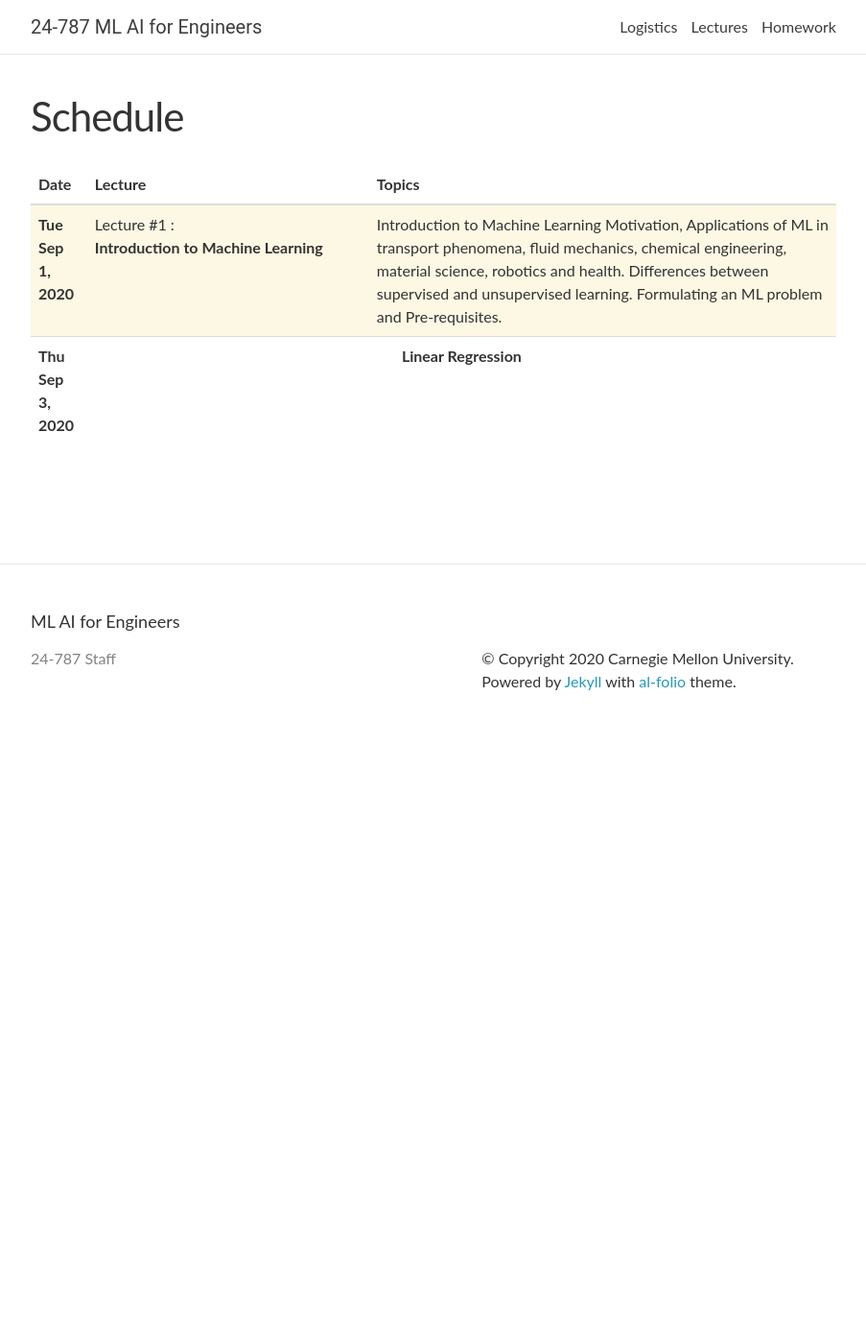
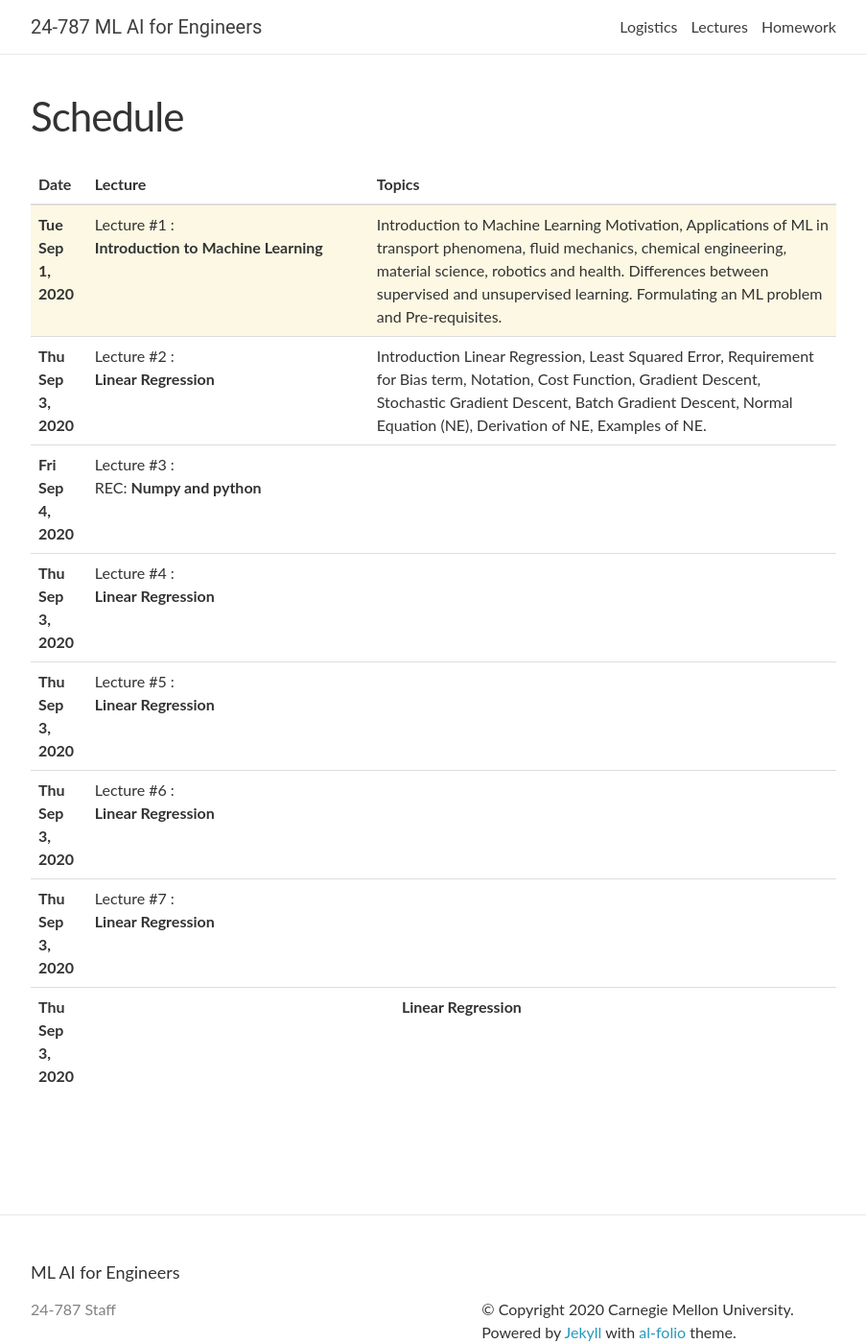
Before and after one commit to 24787ml/24787ml.github.io, a Jekyll site: the page built from _pages/lectures.md, in a window 1280 px wide and 1400 px high. Shown: the whole window at 96% size, without its empty margins (188-1091 px from the left). Built offline with Jekyll 4.4.1, drawn with Linux system fonts in a browser that asks for light colours; nearby versions of some CDN libraries; comment, search, counter and statistics services are not loaded.

Commit message:
Update lectures.yml

```diff
--- a/_data/lectures.yml
+++ b/_data/lectures.yml
@@ -13,4 +13,51 @@
     <strong>Linear Regression</strong>
   notes:
   readings:
-    Introd
+    Introduction Linear Regression, Least Squared Error, Requirement for Bias term, Notation, Cost Function, Gradient Descent, Stochastic Gradient Descent, Batch Gradient Descent, Normal Equation (NE), Derivation of NE, Examples of NE.
+
+
+- date: Fri Sep 4, 2020
+  lecturer:
+  title: >
+    REC: <strong>Numpy and python</strong>
+  notes:
+  readings:
+
+
+- date: Thu Sep 3, 2020
+  lecturer:
+  title: >
+    <strong>Linear Regression</strong>
+  notes:
+  readings:
+
+
+- date: Thu Sep 3, 2020
+  lecturer:
+  title: >
+    <strong>Linear Regression</strong>
+  notes:
+  readings:
+
+- date: Thu Sep 3, 2020
+  lecturer:
+  title: >
+    <strong>Linear Regression</strong>
+  notes:
+  readings:
+
+
+- date: Thu Sep 3, 2020
+  lecturer:
+  title: >
+    <strong>Linear Regression</strong>
+  notes:
+  readings:
+
+
+- date: Thu Sep 3, 2020
+  lecturer:
+  title: >
+    <strong>Linear Regression</strong>
+  notes:
+  readings:
```
